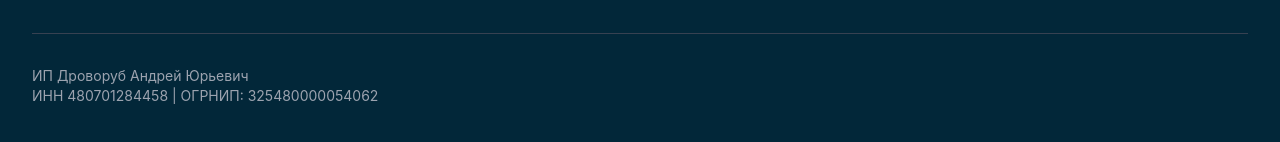
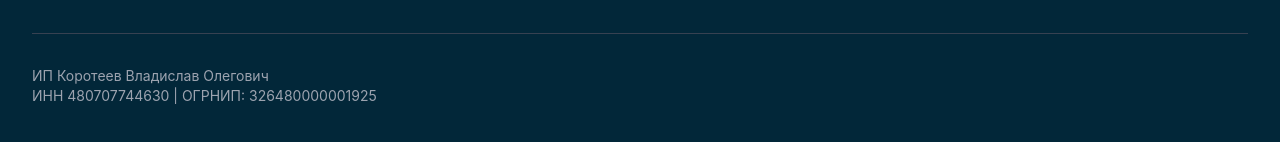
Before and after one commit to evvgenchik/lawyer, a React (Create React App) app: page / in a window 1280 px wide. Shown: the part 6746-6888 px from the top of the page. Built offline with nearby package versions, Linux system fonts and the light colour scheme; no server answers; a web font is replaced by a local one.

Commit message:
update owner info

```diff
--- a/src/components/Footer.jsx
+++ b/src/components/Footer.jsx
@@ -94,8 +94,8 @@ const Footer = () => {
                 <div className="mt-6 sm:mt-8 border-t border-gray-700 pt-6 sm:pt-8">
                     <div className="flex flex-col md:flex-row justify-between items-center">
                         <div className="text-gray-400 text-xs sm:text-sm text-center md:text-left">
-                            <p>ИП Дроворуб Андрей Юрьевич</p>
-                            <p>ИНН 480701284458 | ОГРНИП: 325480000054062</p>
+                            <p>ИП Коротеев Владислав Олегович</p>
+                            <p>ИНН 480707744630 | ОГРНИП: 326480000001925</p>
                         </div>
                     </div>
                 </div>
```
Also changed, not shown: 1 other file (tests, documents, lock files or other folders).
